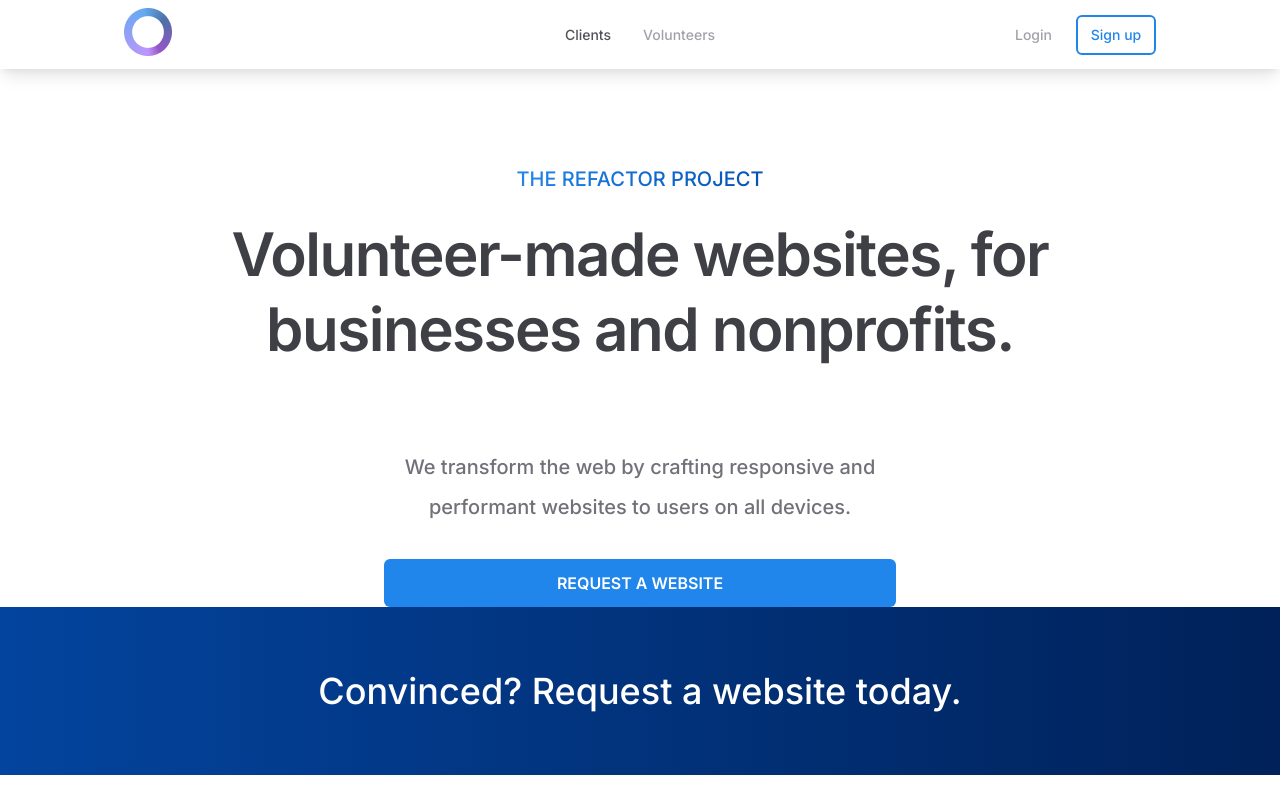
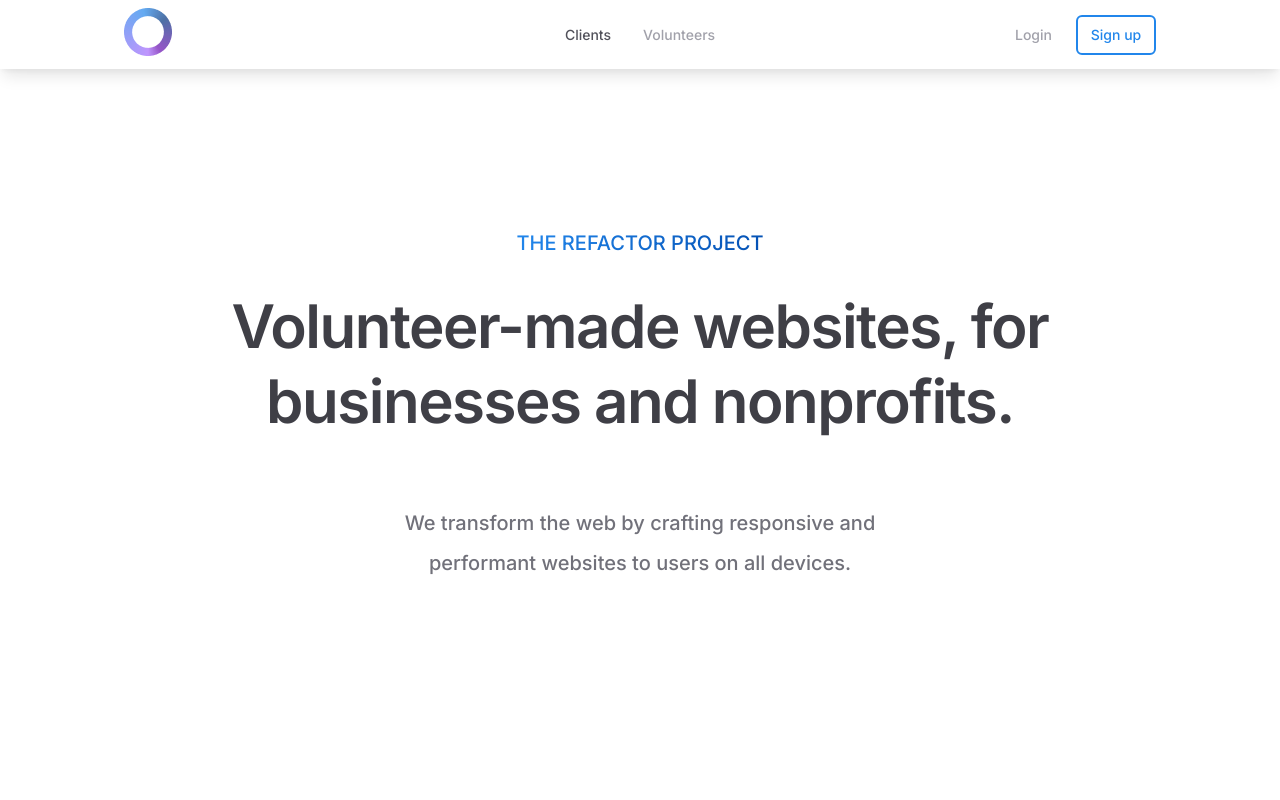
Before and after one commit to AnthonyKuang/the-refactor-project, a Next.js app: page / in a window 1280 px wide. Shown: the top 800 px of the page. Built offline with nearby package versions, Linux system fonts and the light colour scheme.

Commit message:
hero complete

```diff
--- a/components/Navbar.js
+++ b/components/Navbar.js
@@ -3,7 +3,7 @@ import Link from 'next/link';
 
 export default function Navbar({ page }) {
   return (
-    <nav className='shadow-lg py-2 text-sm'>
+    <nav className='shadow-lg py-2 text-sm sticky-nav'>
       <div className='container-homepage mx-auto px-6 flex justify-between items-center'>
         <div className='flex-1'>
           <Link href='/'>
--- a/pages/index.js
+++ b/pages/index.js
@@ -10,20 +10,20 @@ export default function Home() {
       </Head>
 
       <div className='container-homepage mx-auto px-6'>
-        <section className='mt-24 text-center'>
+        <section className='mt-40 text-center'>
           <span className='bg-gradient-to-r from-blue-400 to-blue-600 text-transparent bg-clip-text text-sm sm:text-base md:text-lg lg:text-xl uppercase'>
             The Refactor Project
           </span>
-          <h1 className='max-w-4xl mx-auto mt-6 text-4xl md:text-5xl xl:text-6xl tracking-tight leading-normal md:leading-snug lg:leading-tight xl:leading-tight'>
+          <h1 className='max-w-4xl mx-auto mt-8 text-4xl md:text-5xl xl:text-6xl tracking-tight leading-normal md:leading-snug lg:leading-tight xl:leading-tight'>
             Volunteer-made websites, for businesses and nonprofits.
           </h1>
-          <p className='mt-20 max-w-lg mx-auto text-base sm:text-lg md:text-xl leading-loose sm:leading-loose md:leading-loose'>
+          <p className='mt-16 max-w-lg mx-auto text-base sm:text-lg md:text-xl leading-loose sm:leading-loose md:leading-loose'>
             We transform the web by crafting responsive and performant websites
             to users on all devices.
           </p>
           <a
             href='#LINK'
-            className='block mt-8 text-center uppercase font-semibold text-white bg-blue-400 max-w-lg mx-auto rounded-md py-3'
+            className='block mt-72 text-center uppercase font-semibold text-white bg-blue-400 max-w-lg mx-auto rounded-md py-3'
           >
             Request a website
           </a>
--- a/styles/globals.css
+++ b/styles/globals.css
@@ -27,3 +27,10 @@
     max-width: 1080px;
   }
 }
+
+.sticky-nav {
+  position: sticky;
+  z-index: 10;
+  top: 0;
+  backdrop-filter: saturate(180%) blur(25px);
+}
```
